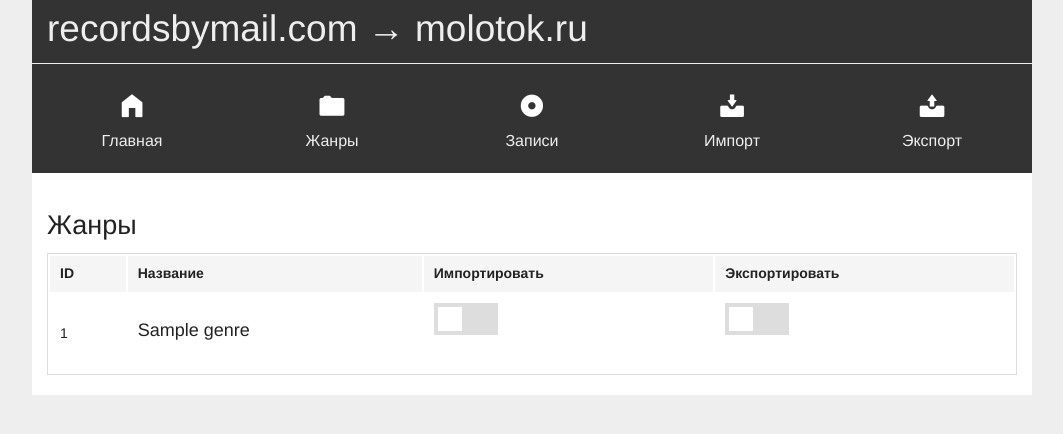
After one commit to notapresent/jh2, a Flask app: template rbm2m/templates/genre_list.html in a window 1280 px wide. The commit adds this page. Shown: the top 434 px of the page, without its empty margins (108-1171 px from the left). Run offline with Flask 2, Linux system fonts and the light colour scheme; the template is opened without the code that fills it: most values are stand-ins (such as "Sample title", 1, 10 or a date in 2020).

Commit message:
Genres list and import/export settings

```diff
--- a/rbm2m/static/css/main.css
+++ b/rbm2m/static/css/main.css
@@ -47,3 +47,7 @@ h1.icon, li.scan h4 {
 .scanstats {
     font-size: small;
 }
+
+table.wide {
+    width: 100%;
+}
--- a/rbm2m/templates/base.html
+++ b/rbm2m/templates/base.html
@@ -24,5 +24,6 @@
 	<script src="{{ url_for('static', filename='js/vendor/jquery.js') }}"></script>
 	<script src="{{ url_for('static', filename='js/foundation.min.js') }}"></script>
     <script>$(document).foundation();</script>
+    {% block footer %}{% endblock %}
   </body>
 </html>
--- /dev/null
+++ b/rbm2m/templates/genre_list.html
@@ -0,0 +1,69 @@
+{% extends "base.html" %}
+
+{% block content %}
+<div class="row vspace">
+    <div class="large-12 columns">
+        <h3>Жанры</h3>
+
+        <table role="grid" class="wide">
+
+            <thead>
+            <tr>
+                <th>ID</th>
+                <th>Название</th>
+                <th>Импортировать</th>
+                <th>Экспортировать</th>
+            </tr>
+            </thead>
+            <tbody>
+            {% for genre in genres: %}
+            <tr>
+                <td>{{ genre.id }}</td>
+                <td><h5>{{ genre.title }}</h5></td>
+                <td>
+                    <div class="switch">
+                        <input id="import-{{ genre.id }}"
+                               data-genre_id="{{ genre.id }}"
+                               data-field="import_enabled"
+                               type="checkbox"
+                               {{ 'checked' if genre.import_enabled else '' }}>
+                        <label for="import-{{ genre.id}}"></label>
+                    </div>
+                </td>
+                <td>
+                    <div class="switch">
+
+                        <input id="export-{{ genre.id}}"
+                               data-genre_id="{{ genre.id }}"
+                               data-field="export_enabled"
+                               type="checkbox"
+                               {{ 'checked' if genre.export_enabled else '' }}>
+                        <label for="export-{{ genre.id}}"></label>
+                    </div>
+                </td>
+            </tr>
+            {% endfor %}
+            </tbody>
+        </table>
+
+    </div>
+</div>
+
+{% endblock %}
+
+{% block footer %}
+<script>
+    $(function(){
+        $('.switch input:checkbox').change(function(){
+            var gid = $(this).data('genre_id');
+            var field = $(this).data('field');
+            $.getJSON(
+                '{{ url_for("api.update_genre") }}',
+                {gid: gid, f: field, v: + this.checked},
+                function(){
+
+                });
+        });
+    });
+</script>
+{% endblock %}
--- a/rbm2m/templates/topnav.html
+++ b/rbm2m/templates/topnav.html
@@ -7,7 +7,7 @@
       <a class="item" href="{{ url_for('.home') }}">
         <i class="fi-home"></i>Главная
       </a>
-      <a class="item">
+      <a class="item" href="{{ url_for('.genre_list') }}">
         <i class="fi-folder"></i>Жанры
       </a>
       <a class="item">
```
Also changed, not shown: rbm2m/views/api.py (+14 -2 lines), rbm2m/views/frontend.py (+14 -3 lines).
